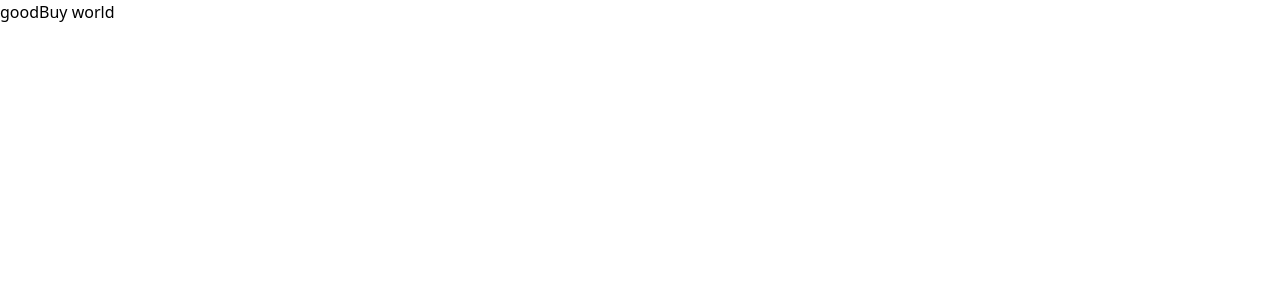
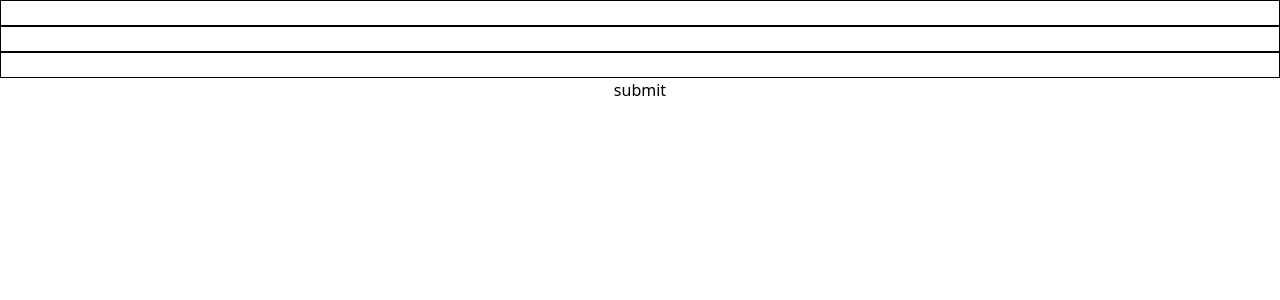
Before and after one commit to dewang002/React_features_branches, a React (Vite) app: page / in a window 1280 px wide. Shown: the top 300 px of the page. Built offline with nearby package versions, Linux system fonts and the light colour scheme.

Commit message:
form validation

```diff
--- a/src/App.tsx
+++ b/src/App.tsx
@@ -1,15 +1,60 @@
-import React, { useEffect, useState } from 'react'
+import React, { useState } from 'react'
 
 const App = () => {
-  const [val,setVal] = useState("Hello World")
-  useEffect(()=>{
-    const timer = setTimeout(()=>{
-      setVal("goodBuy world")
-    },5000)
-    return ()=> clearTimeout(timer)
-  },[val])
+  const [formData, setFormData] = useState({
+    name:'',
+    email:'',
+    password:''
+  })
+  const [formError, setFormError] = useState<Record<string,string>>({})
+  const handleChange = ( e: React.ChangeEvent<HTMLInputElement>) :void =>{
+    const {name, value} = e.target;
+    setFormData({
+      ...formData,
+      [name]:value
+    })
+  }
+
+  const validateForm = ():boolean => {
+    let isValid = true;
+    const error: Record<string,string> = {};
+
+    if(!formData.name || !formData.name.trim()){
+      error.name = "name is not valid"
+      isValid = false
+    }
+    const emailRejex = /[A-Za-z0-9\._%+\-]+@[A-Za-z0-9\.\-]+\.[A-Za-z]{2,}/ ;
+    if(!formData.email || !emailRejex.test(formData.email)){
+        error.email = "not a valid email"
+        isValid = false
+    }
+
+    if(!formData.password || formData.password.length<6){
+      isValid = false
+      error.password = "enter valid password"
+    }
+
+    setFormError(error)
+    return isValid
+  }
+
+  const handleSubmit = (e: React.FormEvent<HTMLFormElement>) => {
+    e.preventDefault()
+   if(validateForm()){
+    console.log(formData)
+   }
+  }
+
   return (
-    <div>{val}</div>
+    <form className='flex flex-col' onSubmit={handleSubmit}>
+      <input className='border' name={"name"} onChange={handleChange} type="text" />
+      {formError.name && <p className="text-red-500">{formError.name}</p>}
+      <input className='border' name={"email"} onChange={handleChange} type="email" />
+      {formError.email && <p className="text-red-500">{formError.email}</p>}
+      <input className='border' name={"password"} onChange={handleChange} type="password" />
+      {formError.password && <p className="text-red-500">{formError.password}</p>}
+      <button type='submit'>submit</button>
+    </form>
   )
 }
 
```
